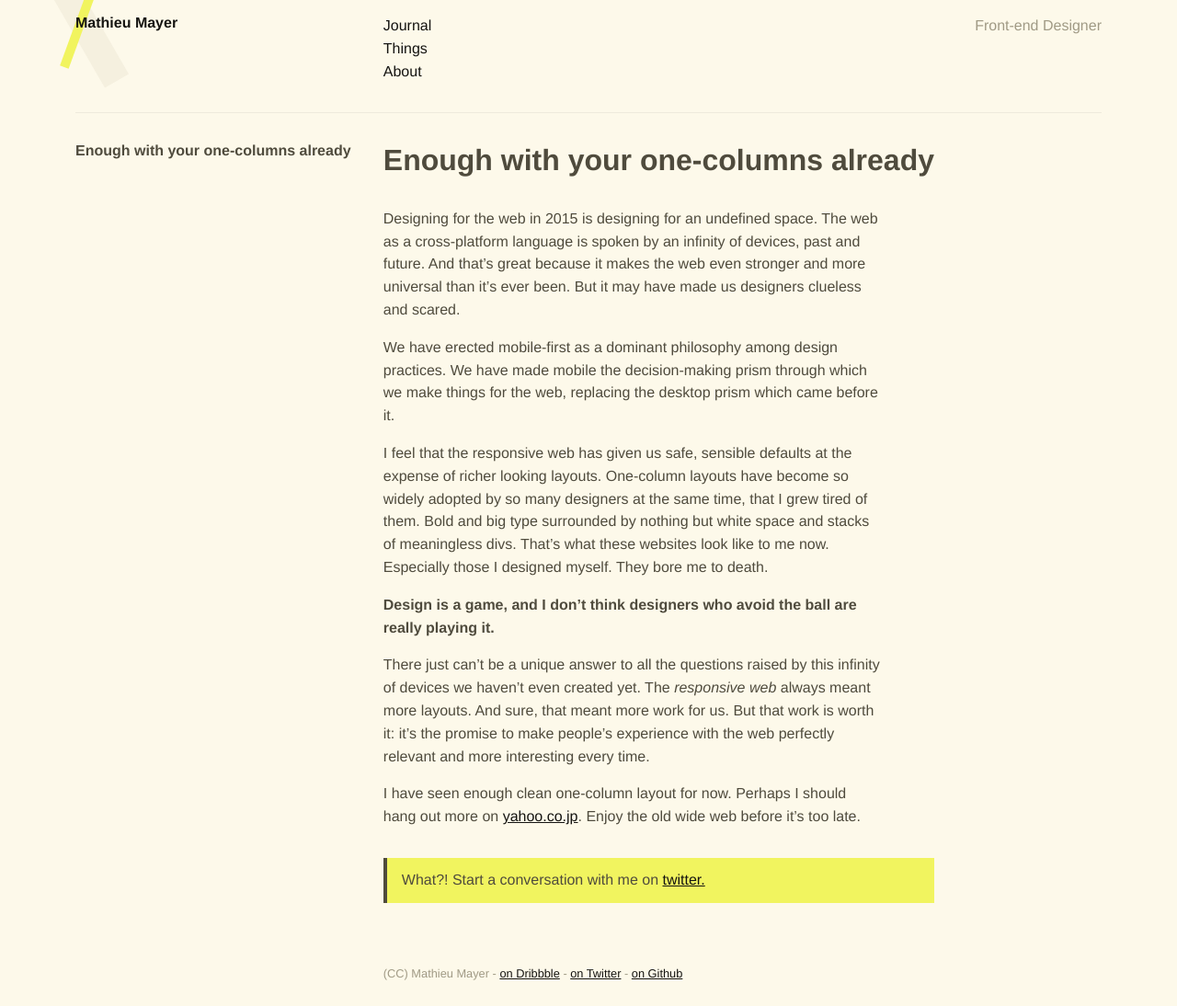
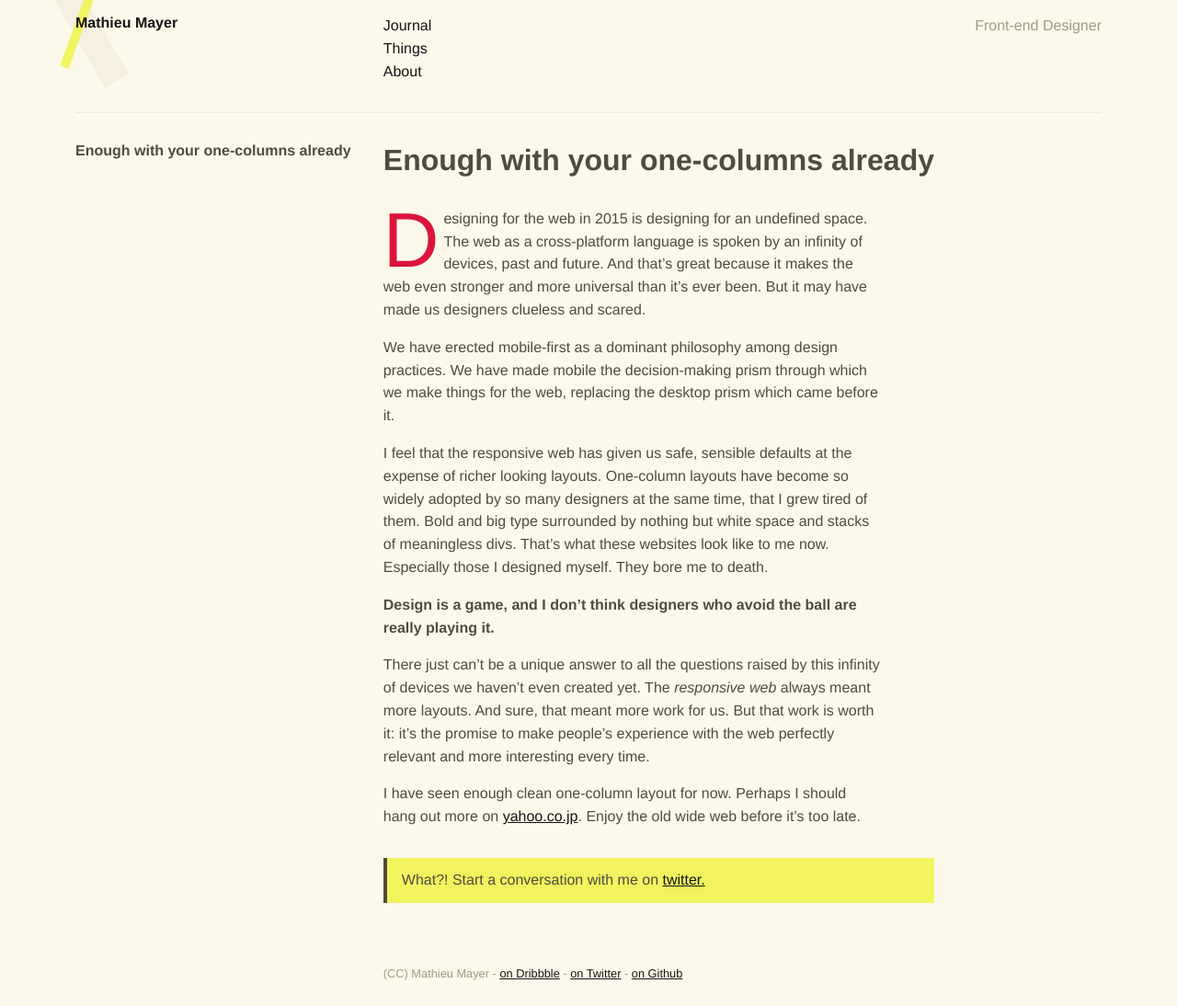
Before and after one commit to mx3m/mx3m.github.io, a Jekyll site: the page built from _posts/2015-06-08-enough-with-your-one-columns-already.markdown, in a window 1280 px wide. Shown: the whole page at 92% size. Built offline with Jekyll 4.4.1, drawn with Linux system fonts in a browser that asks for light colours; nearby versions of some CDN libraries.

Commit message:
added dropcap to the articles

```diff
--- a/_posts/2015-06-01-je-suis-francais.markdown
+++ b/_posts/2015-06-01-je-suis-francais.markdown
@@ -5,7 +5,7 @@ date:   2015-06-01 14:00:00
 lang: fr
 ---
 
-J'ai tenté à maintes reprises d'écrire en anglais. Je lis beaucoup en anglais. En vrai, je travaille aussi en anglais. C'est une langue qui m'est étrangement familière.
+<span class="dropcap">J</span>'ai tenté à maintes reprises d'écrire en anglais. Je lis beaucoup en anglais. En vrai, je travaille aussi en anglais. C'est une langue qui m'est étrangement familière.
 
 En tant que *designer*, ou *developer*, l'anglais est partout; même dans nos intitulés, sur nos cartes de visite. Il est dans les *tutorials* en ligne, il est dans nos languages de programmation, nos *apps*, nos *settings*. L'anglais est partout autour de moi et c'est devenu franchement impossible de l'éviter.
 
--- a/_posts/2015-06-08-enough-with-your-one-columns-already.markdown
+++ b/_posts/2015-06-08-enough-with-your-one-columns-already.markdown
@@ -5,7 +5,7 @@ date:     2015-06-08 14:00:00
 lang:     en
 ---
 
-Designing for the web in 2015 is designing for an undefined space. The web as a cross-platform language is spoken by an infinity of devices, past and future. And that's great because it makes the web even stronger and more universal than it's ever been. But it may have made us designers clueless and scared.
+<span class="dropcap">D</span>esigning for the web in 2015 is designing for an undefined space. The web as a cross-platform language is spoken by an infinity of devices, past and future. And that's great because it makes the web even stronger and more universal than it's ever been. But it may have made us designers clueless and scared.
 
 We have erected mobile-first as a dominant philosophy among design practices. We have made mobile the decision-making prism through which we make things for the web, replacing the desktop prism which came before it.
 
--- a/_sass/00-base/_variables.scss
+++ b/_sass/00-base/_variables.scss
@@ -4,7 +4,7 @@ $base-line-height: 1.55;
 $color-text: #4f4b3d;
 $color-text-lighter: lighten($color-text, 30%);
 $color-link: darken($color-text, 20%);
-$color-link-hover: #f5a623;
+$color-link-hover: crimson;
 $color-link-visited: inherit;
 
 $color-background: #fdf9ea;
--- a/_sass/01-atoms/_paragraphs.scss
+++ b/_sass/01-atoms/_paragraphs.scss
@@ -8,6 +8,16 @@ p {
   }
 }
 
+.dropcap {
+  float: left;
+  margin-right: 5px;
+  font-size: 5.25em;
+  line-height: 0.85em;
+  color: crimson;
+  font-weight: lighter;
+  -webkit-font-smoothing: antialiased;
+}
+
 .muted {
   color: $color-text-lighter;
 }
```
